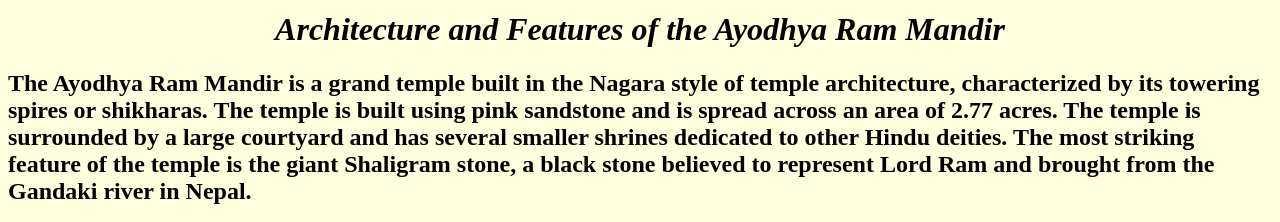
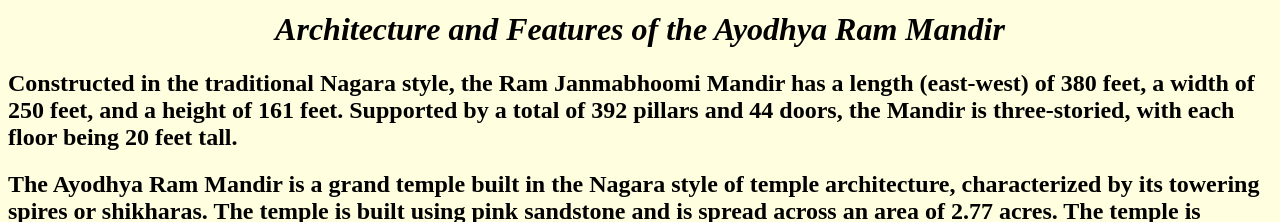
Before and after one commit to BalamuruganKubenthiran/ramlalaayodhya, a plain HTML site: page architecture.html in a window 1280 px wide. Shown: the part 501-723 px from the top of the page. Drawn offline with Linux system fonts and the light colour scheme.

Commit message:
Add architectural details of Ayodhya Ram Mandir
Added details about the dimensions and structure of the Ram Janmabhoomi Mandir.

```diff
--- a/architecture.html
+++ b/architecture.html
@@ -25,7 +25,10 @@
             <span><img src="https://swarajya.gumlet.io/swarajya/2020-08/c7096877-d00c-4bf4-ad89-f3d8491fb872/WhatsApp_Image_2020_08_04_at_21_09_14.jpeg" alt="" width="500px" height="400px"></span>
         </center>
         <center><i><b><h1>Architecture and Features of the Ayodhya Ram Mandir</h1></b></i></center>
-        <h2</h2>
+        <h2>Constructed in the traditional Nagara style, the Ram Janmabhoomi Mandir has a length
+            (east-west) of 380 feet, a width of 250 feet, and a height of 161 feet.
+            Supported by a total of 392 pillars and 44 doors, the Mandir is three-storied, with
+            each floor being 20 feet tall.</h2>
 
         <h2>
             The Ayodhya Ram Mandir is a grand temple built in the Nagara style of temple architecture,
```
